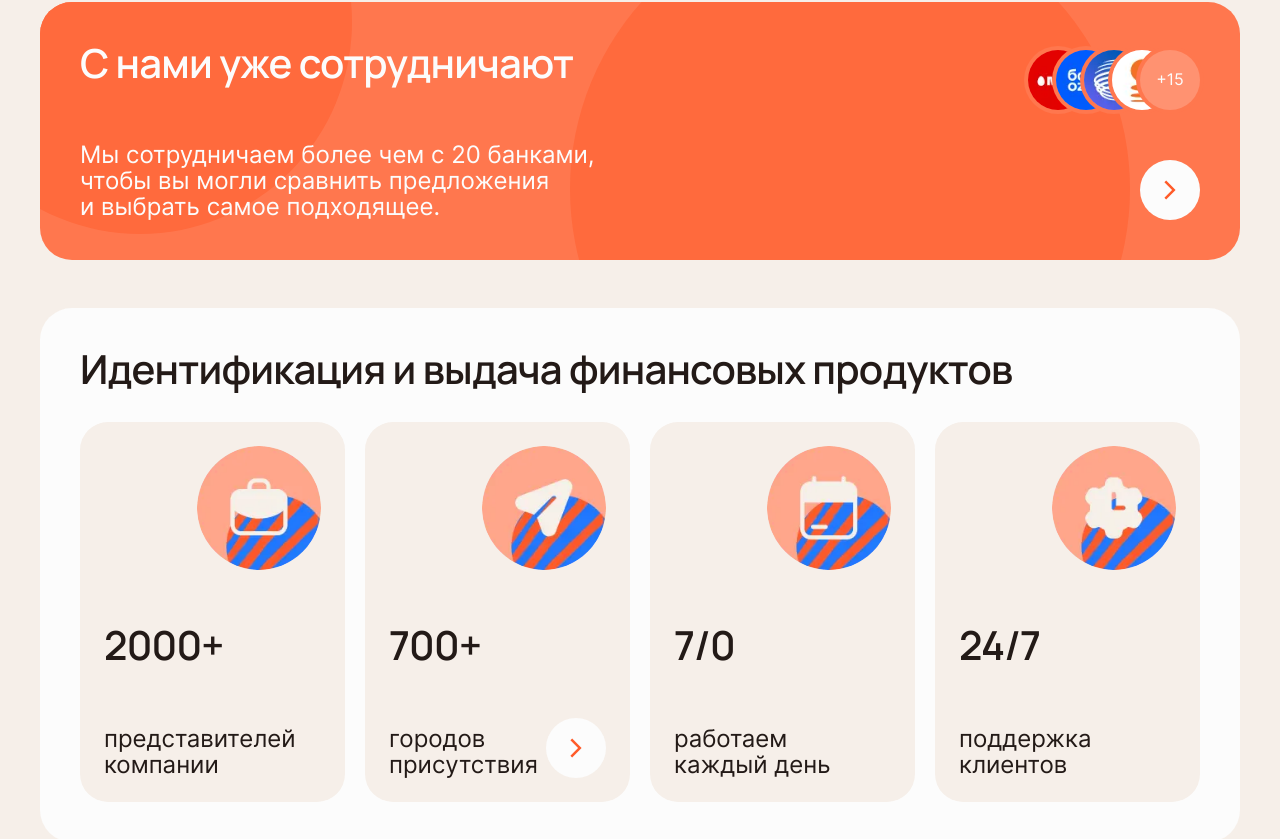
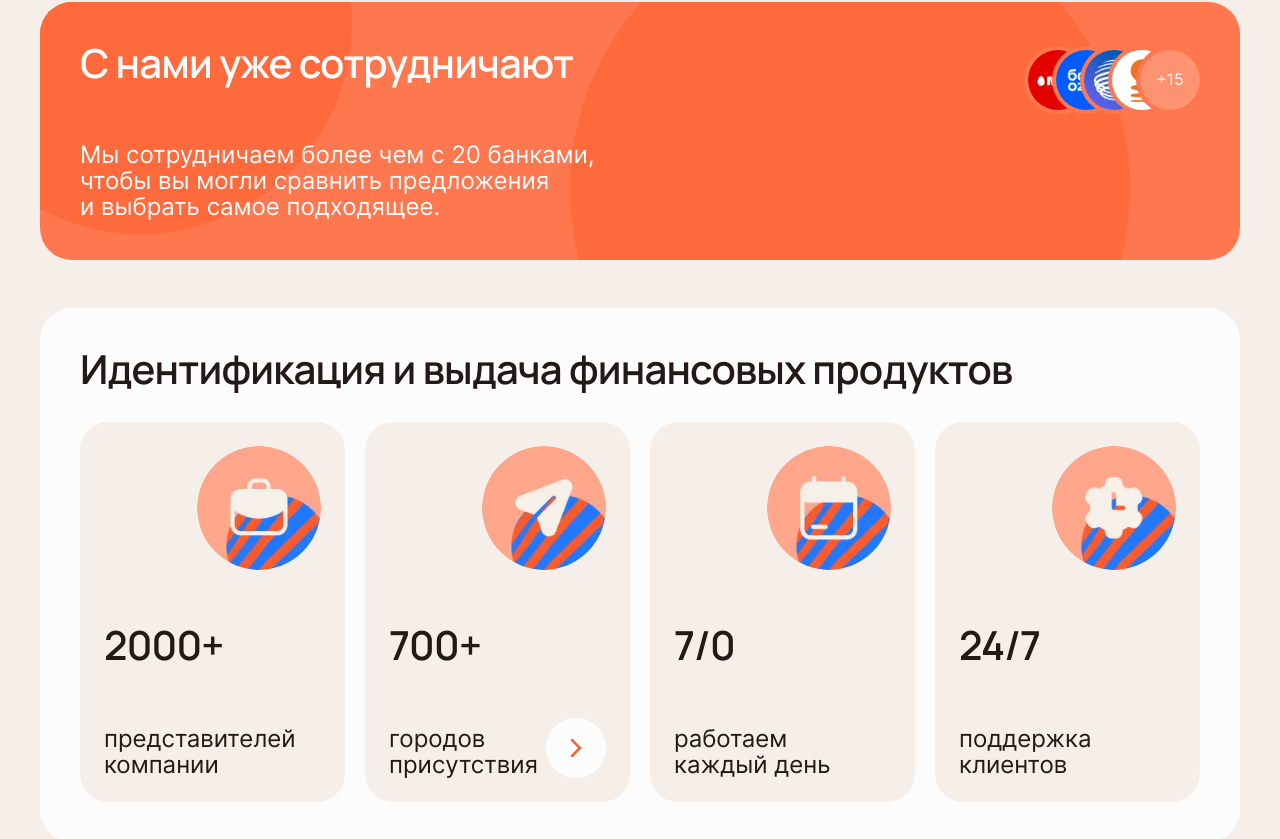
Before and after one commit to boyko1396/efin, a website built with webpack: page src/index.html in a window 1280 px wide. Shown: the part 1742-2581 px from the top of the page. Built offline with nearby package versions, Linux system fonts and the light colour scheme; files whose address does not match are found by name.

Commit message:
delete link-moore

```diff
--- a/src/index.html
+++ b/src/index.html
@@ -177,13 +177,6 @@
                           </div>
                         </div>
                       </div>
-                      <a href="https://ya.ru/" target="_blank" rel="noopener noreferrer" class="link-moore clients-section__moore">
-                        <span class="link-moore__inner">
-                          <svg class="u-icon link-moore__icon">
-                            <use xlink:href="images/icons/icons.svg#arrow-type-1"></use>
-                          </svg>
-                        </span>
-                      </a>
                     </div>
                   </div>
                 </div>
--- a/src/scss/components/clients-section.scss
+++ b/src/scss/components/clients-section.scss
@@ -81,7 +81,7 @@
     }
   }
   &__title {
-    margin: 0 0 42rem;
+    margin: 0 0 58rem;
     @media (max-width: $sm) {
       margin-bottom: 16rem;
     }
```
Also changed, not shown: dist/css/style.min.css, dist/index.html, dist/index2.html.
